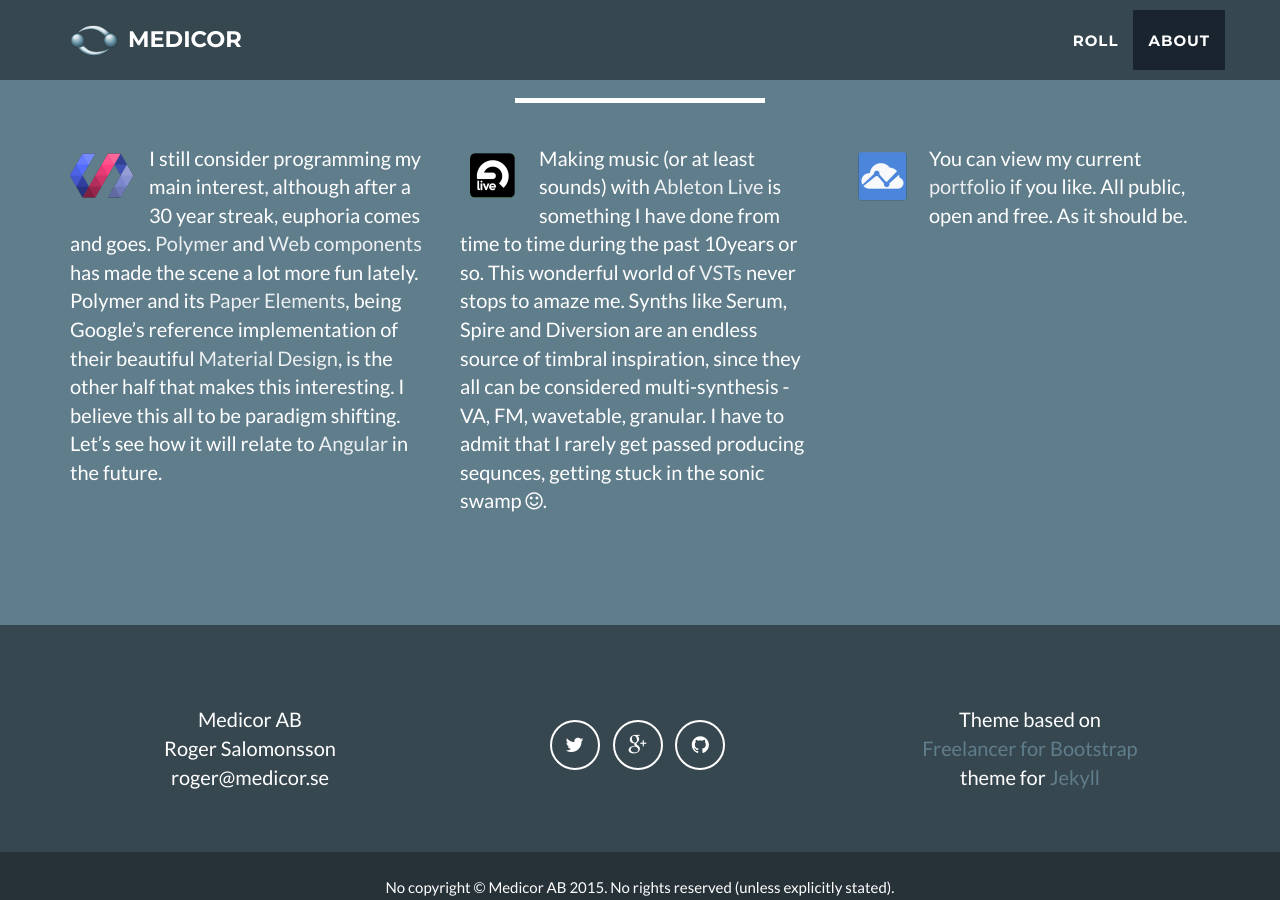
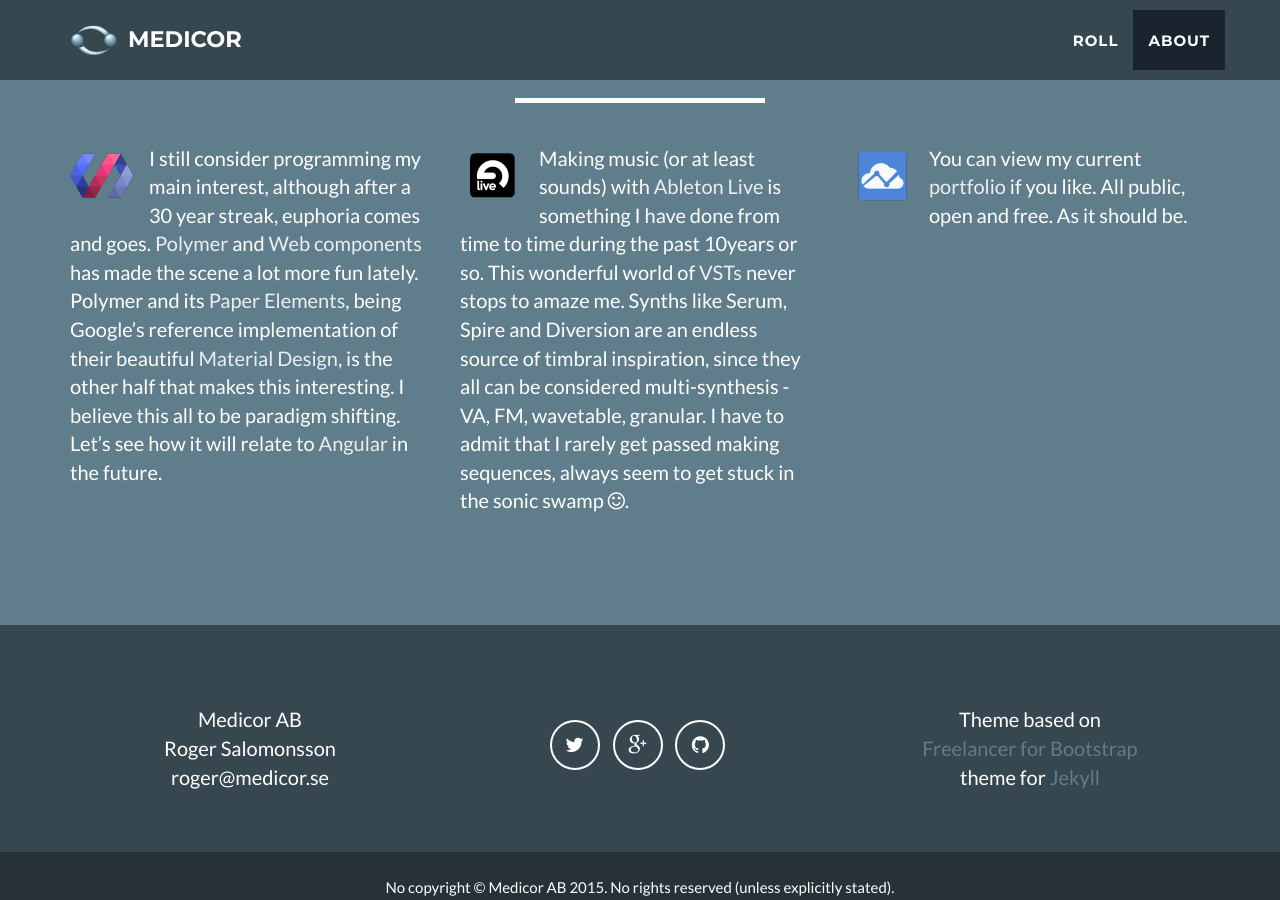
Before and after one commit to medicor/medicor.github.io, a Jekyll site: the page built from index.html, in a window 1280 px wide and 900 px high, scrolled down 1664 px. Built offline with Jekyll 4.4.1, drawn with Linux system fonts in a browser that asks for light colours; Markdown is read by kramdown in place of the engine named in the settings.

Commit message:
Published with https://stackedit.io/

```diff
--- a/_includes/about2.md
+++ b/_includes/about2.md
@@ -1,2 +1,2 @@
 <a href="https://www.ableton.com/en/live"><img src="/img/logo-ableton.png" style="float: left; margin: 0px 15px 15px 0px"></a>
-Making music (or at least sounds) with [Ableton Live](https://www.ableton.com/en/live) is something I have done from time to time during the past 10years or so. This wonderful world of [VSTs](https://en.wikipedia.org/wiki/Virtual_Studio_Technology) never stops to amaze me. Synths like Serum, Spire and Diversion are an endless  source of timbral inspiration, since they all can be considered multi-synthesis - VA, FM, wavetable, granular. I have to admit that I rarely get passed producing sequnces, getting stuck in the sonic swamp <i class="fa fa-smile-o"></i>.
+Making music (or at least sounds) with [Ableton Live](https://www.ableton.com/en/live) is something I have done from time to time during the past 10years or so. This wonderful world of [VSTs](https://en.wikipedia.org/wiki/Virtual_Studio_Technology) never stops to amaze me. Synths like Serum, Spire and Diversion are an endless  source of timbral inspiration, since they all can be considered multi-synthesis - VA, FM, wavetable, granular. I have to admit that I rarely get passed making sequences, always seem to get stuck in the sonic swamp <i class="fa fa-smile-o"></i>.
```
